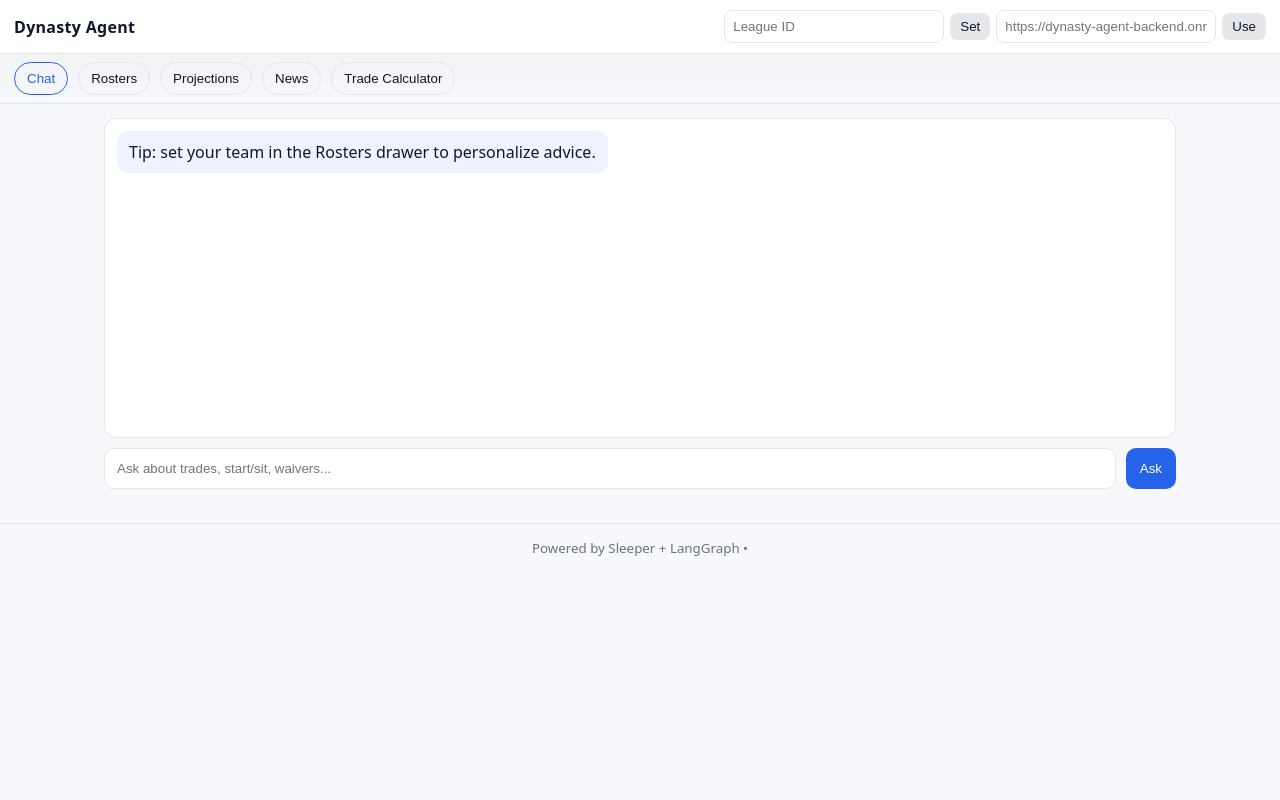
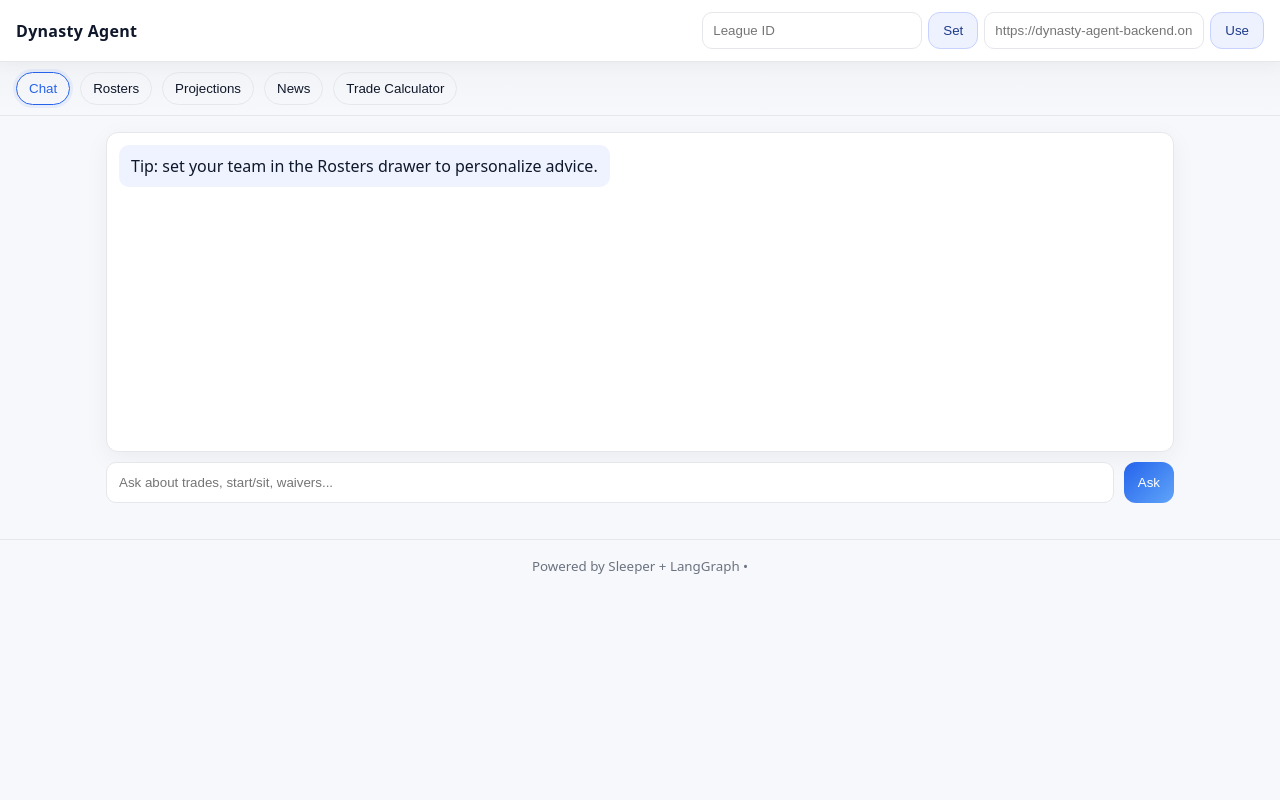
Before and after one commit to brylaue/dynasty-agent, a FastAPI app: page /app in a window 1280 px wide. Run offline with FastAPI, Linux system fonts and the light colour scheme; parts of the project's set-up code (start-up, migrations or seed data) failed here and were passed over.

Commit message:
Checkpoint before follow-up message
Co-authored-by: bryan <bryan@ikhaya.io>

```diff
--- a/app/static/style.css
+++ b/app/static/style.css
@@ -1,20 +1,20 @@
-:root{--bg:#f7f8fb;--bg2:#ffffff;--text:#0f172a;--muted:#6b7280;--primary:#2563eb;--primary-2:#1d4ed8;--card:#ffffff;--border:#e5e7eb;--success:#16a34a;--warning:#f59e0b;--danger:#dc2626}
+:root{--bg:#f7f8fb;--bg2:#ffffff;--text:#0f172a;--muted:#6b7280;--primary:#2563eb;--primary-2:#1d4ed8;--accent:#60a5fa;--card:#ffffff;--border:#e5e7eb;--success:#16a34a;--warning:#f59e0b;--danger:#dc2626}
 *{box-sizing:border-box}html,body{height:100%}body{margin:0;background:var(--bg);color:var(--text);font-family:system-ui,-apple-system,Segoe UI,Roboto,Helvetica,Arial,sans-serif}
-.topbar{display:flex;align-items:center;padding:10px 14px;background:var(--bg2);border-bottom:1px solid var(--border);position:sticky;top:0;z-index:10}
+.topbar{display:flex;align-items:center;padding:12px 16px;background:var(--bg2);border-bottom:1px solid var(--border);position:sticky;top:0;z-index:10;box-shadow:0 2px 16px rgba(0,0,0,.04)}
 .brand{font-weight:800;letter-spacing:.3px}
 .spacer{flex:1}
 .backend-override{display:flex;gap:8px;align-items:center}
-.backend-override input{background:var(--card);border:1px solid var(--border);color:var(--text);border-radius:8px;padding:8px;min-width:220px}
+.backend-override input{background:var(--card);border:1px solid var(--border);color:var(--text);border-radius:10px;padding:10px;min-width:220px}
 
-.tabs{display:flex;gap:10px;padding:8px 14px;border-bottom:1px solid var(--border);background:linear-gradient(0deg,transparent,rgba(0,0,0,.02))}
+.tabs{display:flex;gap:10px;padding:10px 16px;border-bottom:1px solid var(--border);background:linear-gradient(0deg,transparent,rgba(0,0,0,.02))}
 .tab{background:transparent;border:1px solid var(--border);color:var(--text);padding:8px 12px;border-radius:999px;cursor:pointer}
-.tab.active{border-color:var(--primary);color:var(--primary)}
+.tab.active{border-color:var(--primary);color:var(--primary);box-shadow:0 0 0 3px rgba(37,99,235,.08)}
 
-.page{padding:14px;max-width:1100px;margin:0 auto}
+.page{padding:16px;max-width:1100px;margin:0 auto}
 .tab-panel{display:none}
 .tab-panel.show{display:block}
 
-.messages{display:flex;flex-direction:column;gap:10px;background:var(--card);border:1px solid var(--border);border-radius:12px;min-height:40vh;padding:12px}
+.messages{display:flex;flex-direction:column;gap:10px;background:var(--card);border:1px solid var(--border);border-radius:12px;min-height:40vh;padding:12px;box-shadow:0 6px 24px rgba(0,0,0,.05)}
 .msg{padding:10px 12px;border-radius:10px;max-width:90%;white-space:pre-wrap;word-wrap:break-word}
 .msg.user{align-self:flex-end;background:#e0ecff}
 .msg.bot{align-self:flex-start;background:#eef3ff}
@@ -22,36 +22,43 @@
 .composer{display:flex;gap:10px;margin-top:10px}
 .composer input{flex:1;background:var(--card);border:1px solid var(--border);border-radius:10px;padding:12px;color:var(--text)}
 
-.btn{border:none;border-radius:10px;padding:10px 14px;cursor:pointer}
-.btn-primary{background:var(--primary);color:#fff}
-.btn-secondary{background:#e5e7eb;color:#0f172a}
+.btn{border:none;border-radius:12px;padding:10px 14px;cursor:pointer;transition:filter .12s ease}
+.btn:hover{filter:brightness(.98)}
+.btn-primary{background:linear-gradient(135deg,var(--primary),var(--accent));color:#fff}
+.btn-secondary{background:#eef2ff;color:#1e3a8a;border:1px solid #c7d2fe}
 .btn:disabled{opacity:.6}
 
 .toolbar{display:flex;gap:12px;align-items:center;flex-wrap:wrap;margin-bottom:10px}
 .my-team{display:flex;gap:8px;align-items:center}
-.my-team select{background:var(--card);border:1px solid var(--border);color:var(--text);border-radius:8px;padding:8px}
+.my-team select{background:var(--card);border:1px solid var(--border);color:var(--text);border-radius:10px;padding:10px}
 .link{color:var(--primary)}
 
-.roster-grid{display:grid;grid-template-columns:repeat(auto-fill,minmax(260px,1fr));gap:12px}
-.roster-card{background:var(--card);border:1px solid var(--border);border-radius:12px;padding:12px}
-.roster-card .title{font-weight:700}
+.roster-grid{display:grid;grid-template-columns:repeat(auto-fill,minmax(280px,1fr));gap:14px}
+.roster-card{background:var(--card);border:1px solid var(--border);border-radius:14px;padding:14px;box-shadow:0 10px 30px rgba(0,0,0,.06)}
+.roster-card .title{font-weight:800}
 .roster-card .meta{color:var(--muted);font-size:12px}
-.roster-card .badge{display:inline-block;padding:2px 8px;border-radius:999px;background:#eef2ff;color:#1e3a8a;font-size:12px;margin-left:6px}
-.roster-card .players{margin-top:8px;border-top:1px solid var(--border);padding-top:8px}
-.roster-card .player{display:flex;justify-content:space-between;color:#1f2937;padding:4px 0;font-size:14px}
+.roster-card .badge{display:inline-block;padding:4px 10px;border-radius:999px;background:#eef2ff;color:#1e3a8a;font-size:12px;margin-left:8px}
+.roster-card .players{margin-top:10px;border-top:1px solid var(--border);padding-top:10px}
+.roster-card .player{display:flex;justify-content:space-between;color:#1f2937;padding:6px 0;font-size:14px;gap:8px}
 .roster-card.mine{border-color:var(--success)}
 
-.footer{padding:12px;color:var(--muted);text-align:center;border-top:1px solid var(--border);margin-top:20px}
+.footer{padding:14px;color:var(--muted);text-align:center;border-top:1px solid var(--border);margin-top:20px}
 
-.drawer{position:fixed;top:0;right:0;width:360px;height:100%;background:var(--bg2);border-left:1px solid var(--border);box-shadow:-4px 0 24px rgba(0,0,0,.05);transform:translateX(0);transition:transform .2s ease;z-index:20}
-.overlay{position:fixed;inset:0;background:rgba(0,0,0,.3);backdrop-filter:saturate(120%) blur(1px);z-index:15}
+.overlay{position:fixed;inset:0;background:rgba(0,0,0,.25);backdrop-filter:saturate(120%) blur(1px);z-index:15}
+.drawer{position:fixed;top:0;right:0;width:420px;max-width:100%;height:100%;background:var(--bg2);border-left:1px solid var(--border);box-shadow:-12px 0 40px rgba(0,0,0,.08);transform:translateX(0);transition:transform .2s ease;z-index:20}
 .hidden{transform:translateX(100%);display:none}
-.drawer-header{display:flex;justify-content:space-between;align-items:center;padding:10px;border-bottom:1px solid var(--border)}
-.drawer-body{padding:10px;overflow:auto;height:calc(100% - 50px)}
-.trade-grid{display:grid;grid-template-columns:1fr 1fr;gap:12px}
-.trade-col{background:var(--card);border:1px solid var(--border);border-radius:12px;padding:10px}
-.suggest{border:1px solid var(--border);border-radius:8px;margin-top:6px;max-height:200px;overflow:auto}
-.player img{vertical-align:middle}
-.btn.btn-secondary{padding:6px 10px;border-radius:8px}
+.drawer-header{display:flex;justify-content:space-between;align-items:center;padding:12px 14px;border-bottom:1px solid var(--border)}
+.drawer-body{padding:12px;overflow:auto;height:calc(100% - 56px)}
 
-@media (max-width:600px){.backend-override input{min-width:160px}}
+.segmented{display:inline-flex;border:1px solid var(--border);border-radius:12px;overflow:hidden;background:#f3f4f6}
+.seg-button{border:none;background:transparent;padding:8px 12px;cursor:pointer}
+.seg-button.active{background:#fff;color:var(--primary);box-shadow:inset 0 0 0 1px var(--border)}
+
+.metrics{display:grid;grid-template-columns:repeat(3,1fr);gap:10px;margin:10px 0}
+.metric{background:var(--card);border:1px solid var(--border);border-radius:12px;padding:10px;box-shadow:0 6px 20px rgba(0,0,0,.04)}
+.metric .label{color:var(--muted);font-size:12px}
+.metric .value{font-weight:800;font-size:18px}
+
+a{color:var(--primary)}
+
+@media (max-width:600px){.backend-override input{min-width:160px}.drawer{width:100%}.metrics{grid-template-columns:1fr}}
```
